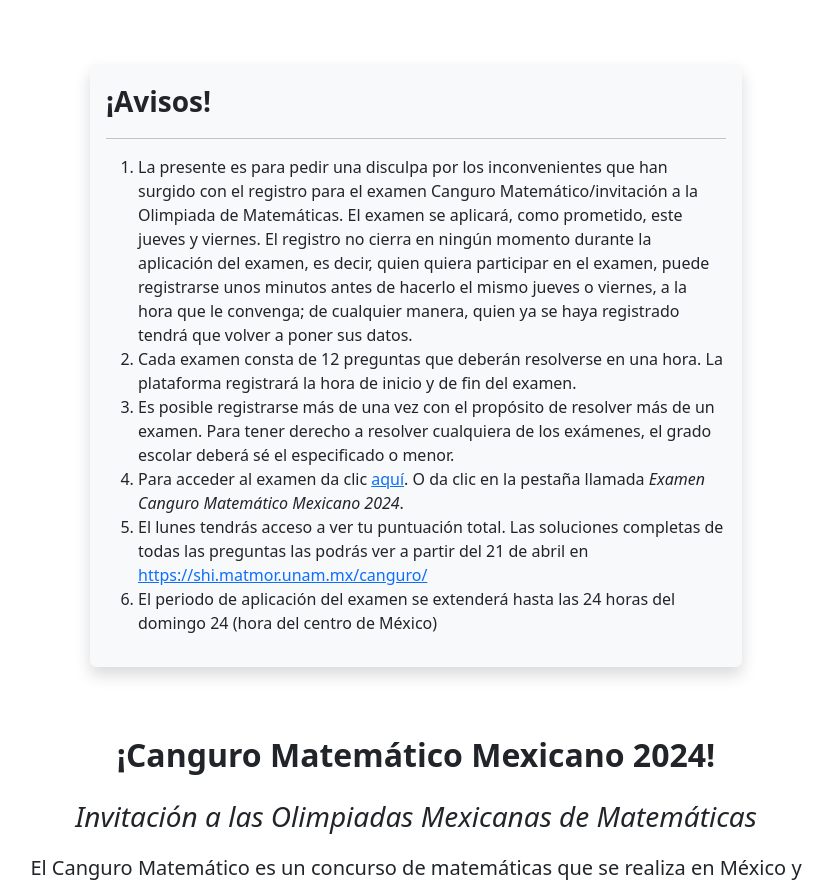
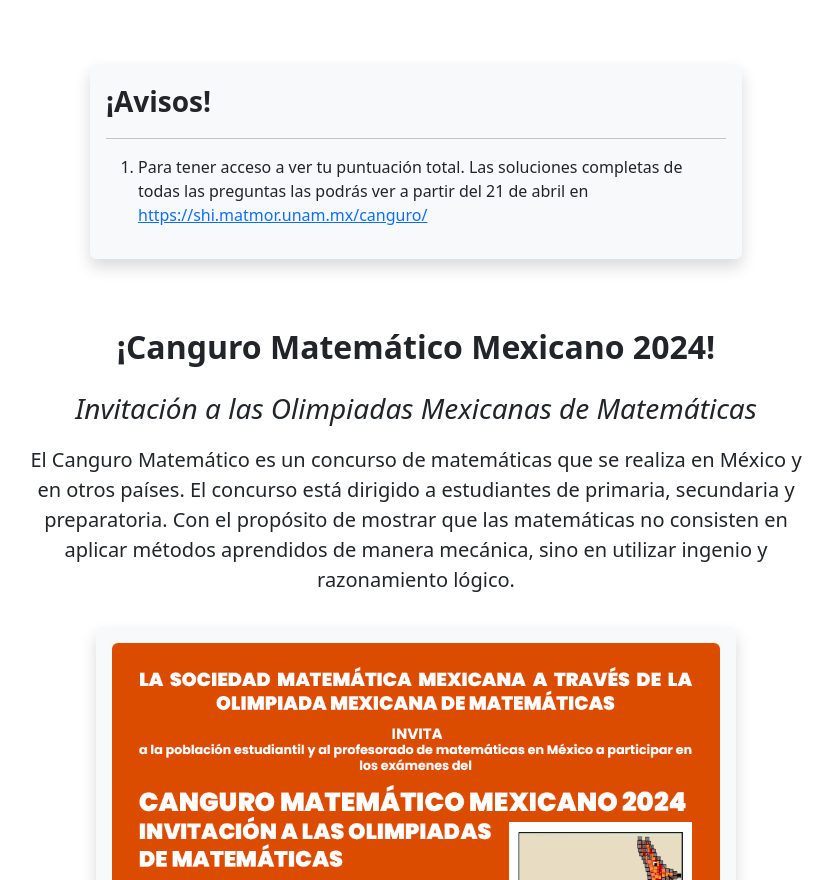
Before and after one commit to mariomttz/canguro-omm, a Django app: page / in a window 1280 px wide. Shown: the part 80-960 px from the top of the page, without its empty margins (224-1057 px from the left). Run offline with Django 5.2, Linux system fonts and the light colour scheme.

Commit message:
Avisos actualizados

```diff
--- a/apps/homepage/templates/inicio.html
+++ b/apps/homepage/templates/inicio.html
@@ -25,25 +25,10 @@
             <p class="fs-3 fw-bold">¡Avisos!</p>
             <hr>
             <ol type="1">
-                <li>La presente es para pedir una disculpa por los inconvenientes que han surgido con el registro para
-                    el examen Canguro Matemático/invitación a la Olimpiada de Matemáticas. El examen se aplicará, como
-                    prometido, este jueves y viernes. El registro no cierra en ningún momento durante la aplicación del
-                    examen, es decir, quien quiera participar en el examen, puede registrarse unos minutos antes de
-                    hacerlo el mismo jueves o viernes, a la hora que le convenga; de cualquier manera, quien ya se haya
-                    registrado tendrá que volver a poner sus datos.</li>
-                <li>Cada examen consta de 12 preguntas que deberán resolverse en una hora. La plataforma registrará la
-                    hora de inicio y de fin del examen.</li>
-                <li>Es posible registrarse más de una vez con el propósito de resolver más de un examen. Para tener
-                    derecho a resolver cualquiera de los exámenes, el grado escolar deberá sé el especificado o menor.
-                </li>
-                <li>Para acceder al examen da clic <a href="{% url 'examen' %}" class="link-underline-primary">aquí</a>.
-                    O da clic en la pestaña llamada <i>Examen Canguro Matemático Mexicano 2024</i>.</li>
-                <li>El lunes tendrás acceso a ver tu puntuación total. Las soluciones completas de todas las preguntas
+                <li>Para tener acceso a ver tu puntuación total. Las soluciones completas de todas las preguntas
                     las podrás ver a partir del 21 de abril en <a href="https://shi.matmor.unam.mx/canguro/"
                         target="_blank" rel="noopener noreferrer"
                         class="link-underline-primary">https://shi.matmor.unam.mx/canguro/</a></li>
-                <li>El periodo de aplicación del examen se extenderá hasta las 24 horas del domingo 24 (hora del centro
-                    de México)</li>
             </ol>
         </div>
     </div>
```
